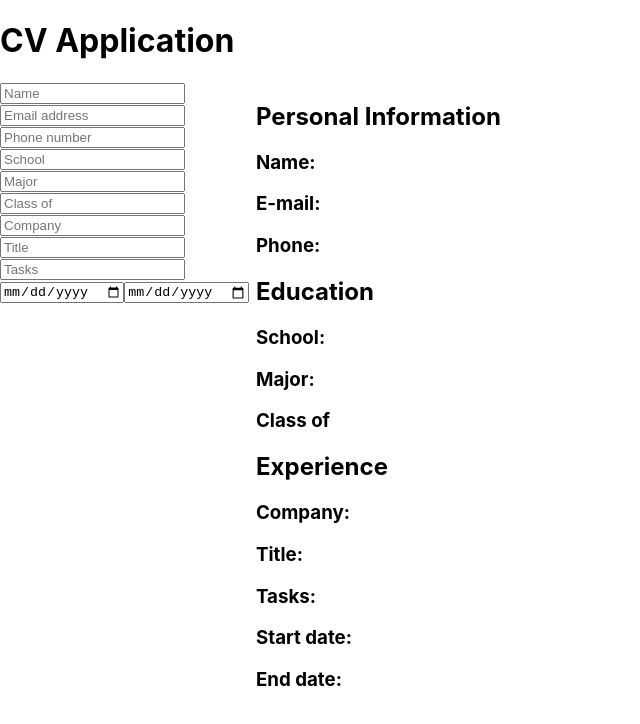
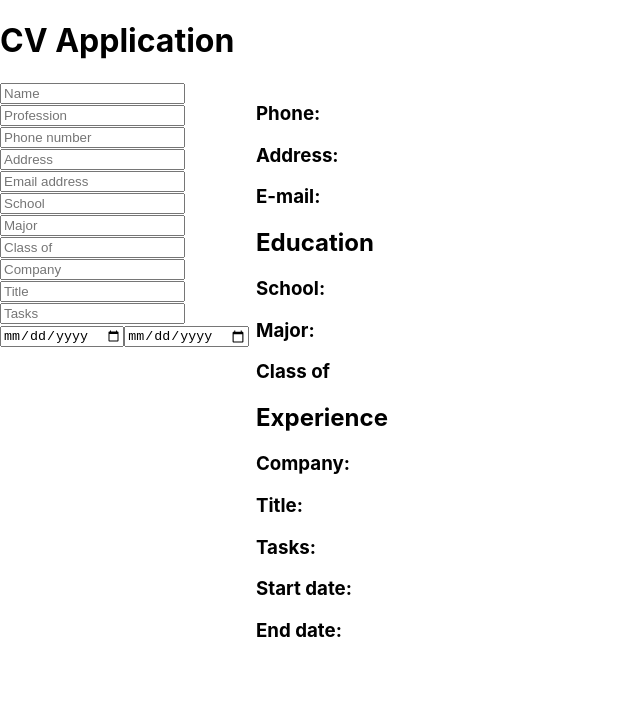
Before and after one commit to aldoportillo/cv-application, a React (Create React App) app: page / in a window 1280 px wide. Shown: the top 724 px of the page, without its empty margins (0-640 px from the left). Built offline with nearby package versions, Linux system fonts and the light colour scheme.

Commit message:
Style info section of form

```diff
--- a/src/components/CurriculumVitae.js
+++ b/src/components/CurriculumVitae.js
@@ -5,11 +5,15 @@ export default function CurriculumVitae (props) {
         <div className="content">
             <div className="document">
                 <div className="personalInfo">
-                    <h2>Personal Information</h2>
                     <div className='formRender'>
-                        <h3>Name: {props.name}</h3>
+                        <div className="info-title">
+                            <h2>{props.name}</h2>
+                            <h3>{props.profession}</h3>
+                        </div>
+                        <h3>Phone: {props.phone}</h3>
+                        <h3>Address: {props.address}</h3>
                         <h3>E-mail: {props.email}</h3>
-                        <h3>Phone: {props.phone}</h3>
+
 
                     </div>
                 </div>
--- a/src/components/Form.js
+++ b/src/components/Form.js
@@ -4,8 +4,10 @@ import CurriculumVitae from "./CurriculumVitae";
 export default function Form () {
     const [info, setInfo] = React.useState({
         name: "",
+        profession: "",
         email: "",
         phone: "",
+        address: "",
     })
     const [education, setEducation] = React.useState({
         school: "",
@@ -68,11 +70,10 @@ export default function Form () {
                 />
 
                 <input
-                    type="email"
-                    placeholder="Email address"
-                    className="form--input"
+                    type="text"
+                    placeholder="Profession"
                     onChange={handleChange}
-                    name="email"
+                    name="profession"
                 />
 
                 <input
@@ -81,6 +82,23 @@ export default function Form () {
                     onChange={handleChange}
                     name="phone"
                 />
+
+                <input
+                    type="text"
+                    placeholder="Address"
+                    onChange={handleChange}
+                    name="address"
+                />
+
+                <input
+                    type="email"
+                    placeholder="Email address"
+                    className="form--input"
+                    onChange={handleChange}
+                    name="email"
+                />
+
+
             </form>
 
             <form className="form" onSubmit={handleSubmit}>
@@ -153,8 +171,10 @@ export default function Form () {
         </div>
         <CurriculumVitae
             name={info.name}
+            profession={info.profession}
             email={info.email}
             phone={info.phone}
+            address={info.address}
             school={education.school}
             major={education.major}
             classOf={education.classOf}
```
